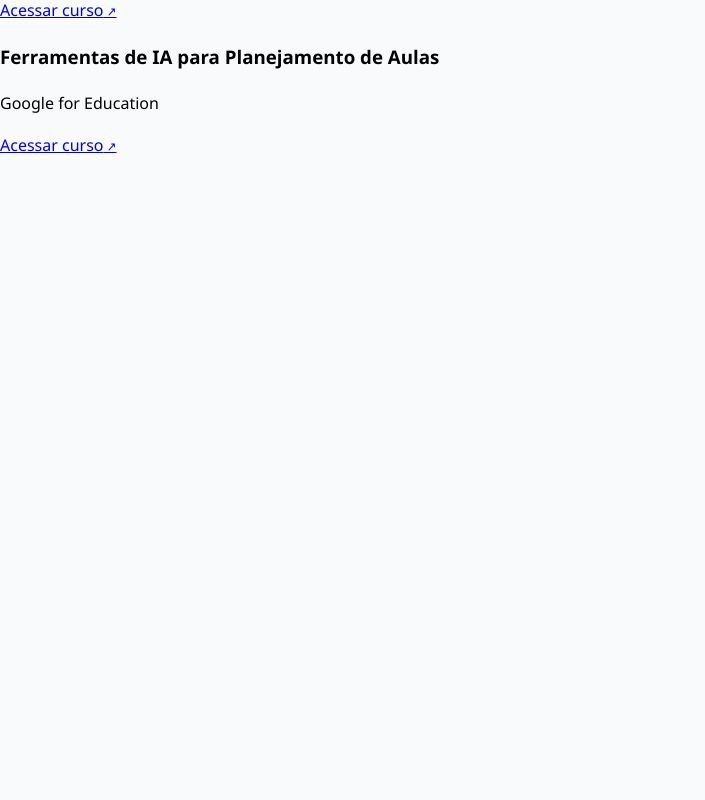
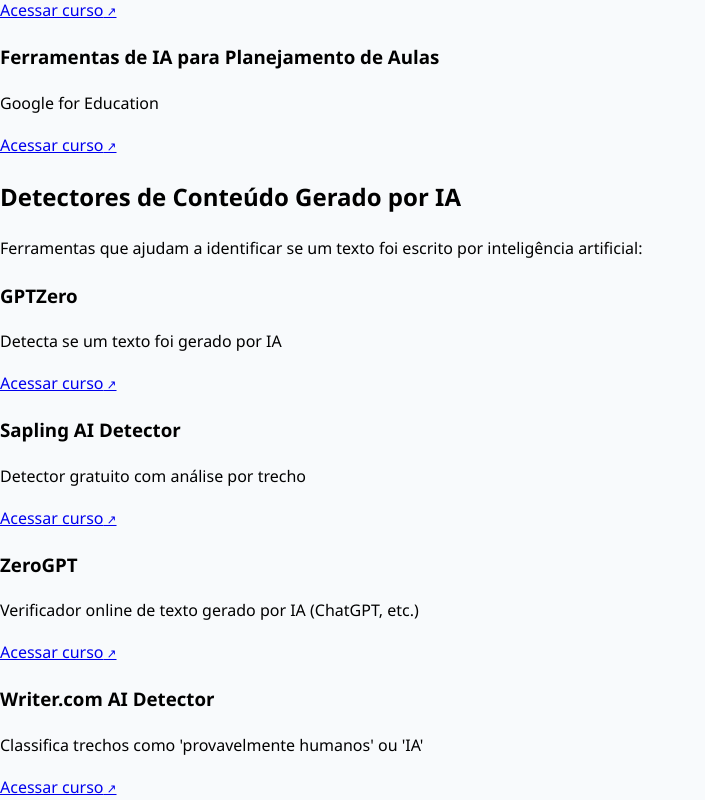
Before and after one commit to levimotaa/PortalEduc, a React (Create React App) app: page /PortalEduc/ia in a window 1280 px wide. Shown: the part 723-1523 px from the top of the page, without its empty margins (0-705 px from the left). Before the commit the page ends 881 px from the top, so only its background shows below. Built offline with nearby package versions, Linux system fonts and the light colour scheme.

Commit message:
adcionado ferramentas de detecção de IA

```diff
--- a/src/pages/AI.js
+++ b/src/pages/AI.js
@@ -23,6 +23,29 @@
     }
   ];
 
+  const detectors = [
+    {
+      title: "GPTZero",
+      source: "Detecta se um texto foi gerado por IA",
+      link: "https://gptzero.me/"
+    },
+    {
+      title: "Sapling AI Detector",
+      source: "Detector gratuito com análise por trecho",
+      link: "https://sapling.ai/ai-content-detector"
+    },
+    {
+      title: "ZeroGPT",
+      source: "Verificador online de texto gerado por IA (ChatGPT, etc.)",
+      link: "https://www.zerogpt.com/"
+    },
+    {
+      title: "Writer.com AI Detector",
+      source: "Classifica trechos como 'provavelmente humanos' ou 'IA'",
+      link: "https://writer.com/ai-content-detector/"
+    }
+  ];
+
   return (
     <div className="max-w-4xl mx-auto">
       <h1 className="text-3xl font-bold text-gray-800 mb-8">Inteligência Artificial na Educação</h1>
@@ -39,6 +62,13 @@
         courses={aiCourses}
         filterText={search}
       />
+
+      <CourseSection
+        title="Detectores de Conteúdo Gerado por IA"
+        description="Ferramentas que ajudam a identificar se um texto foi escrito por inteligência artificial:"
+        courses={detectors}
+        filterText={search}
+      />
     </div>
   );
 };
```
